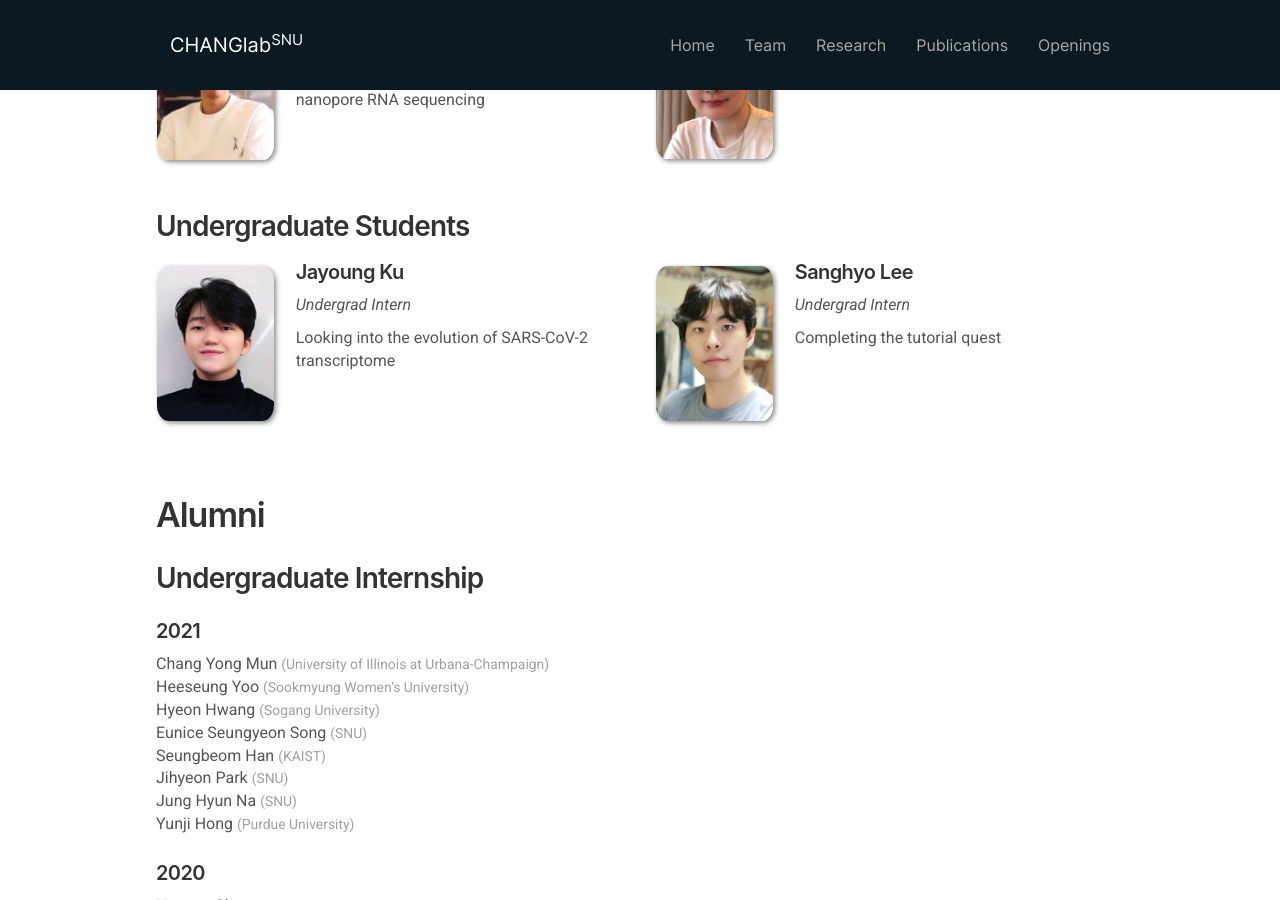
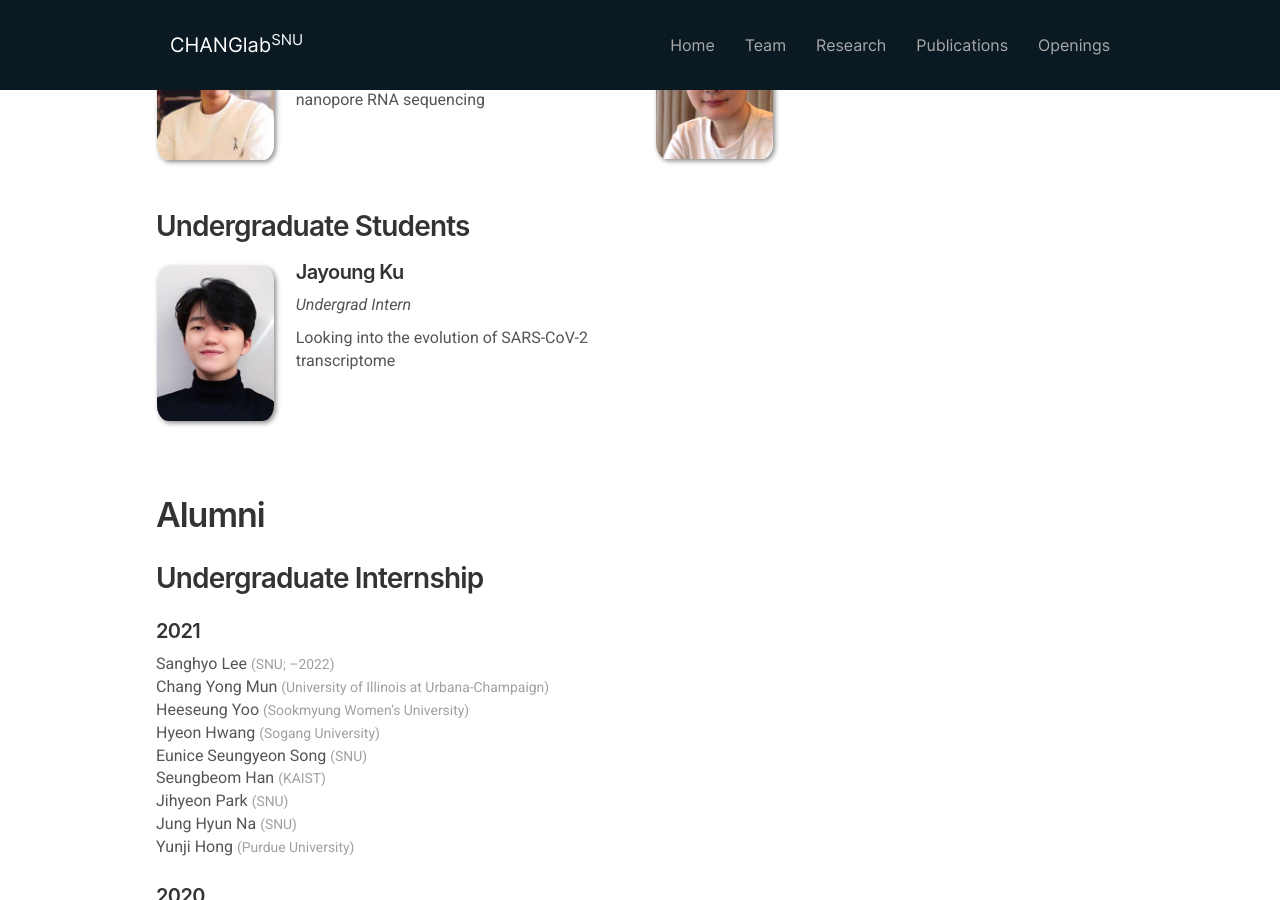
Before and after one commit to ChangLabSNU/ChangLabSNU.github.io, a Jekyll site: the page built from _pages/team.md, in a window 1280 px wide and 900 px high, scrolled down 936 px. Built offline with Jekyll 4.4.1, drawn with Linux system fonts in a browser that asks for light colours; nearby versions of some CDN libraries; some web fonts are replaced.

Commit message:
Sanghyo finished his internship.

```diff
--- a/_data/alumni_interns.yml
+++ b/_data/alumni_interns.yml
@@ -1,3 +1,8 @@
+- name: Sanghyo Lee
+  year_begin: 2021
+  year_end: 2022
+  affiliation_then: SNU
+
 - name: Chang Yong Mun
   year_begin: 2021
   year_end: 2021
--- a/_data/visitors.yml
+++ b/_data/visitors.yml
@@ -2,8 +2,3 @@
   photo: jyku-thumb.jpg
   info: Undergrad Intern
   intro: "Looking into the evolution of SARS-CoV-2 transcriptome"
-
-- name: Sanghyo Lee
-  photo: shlee-thumb.jpg
-  info: Undergrad Intern
-  intro: "Completing the tutorial quest"
```
